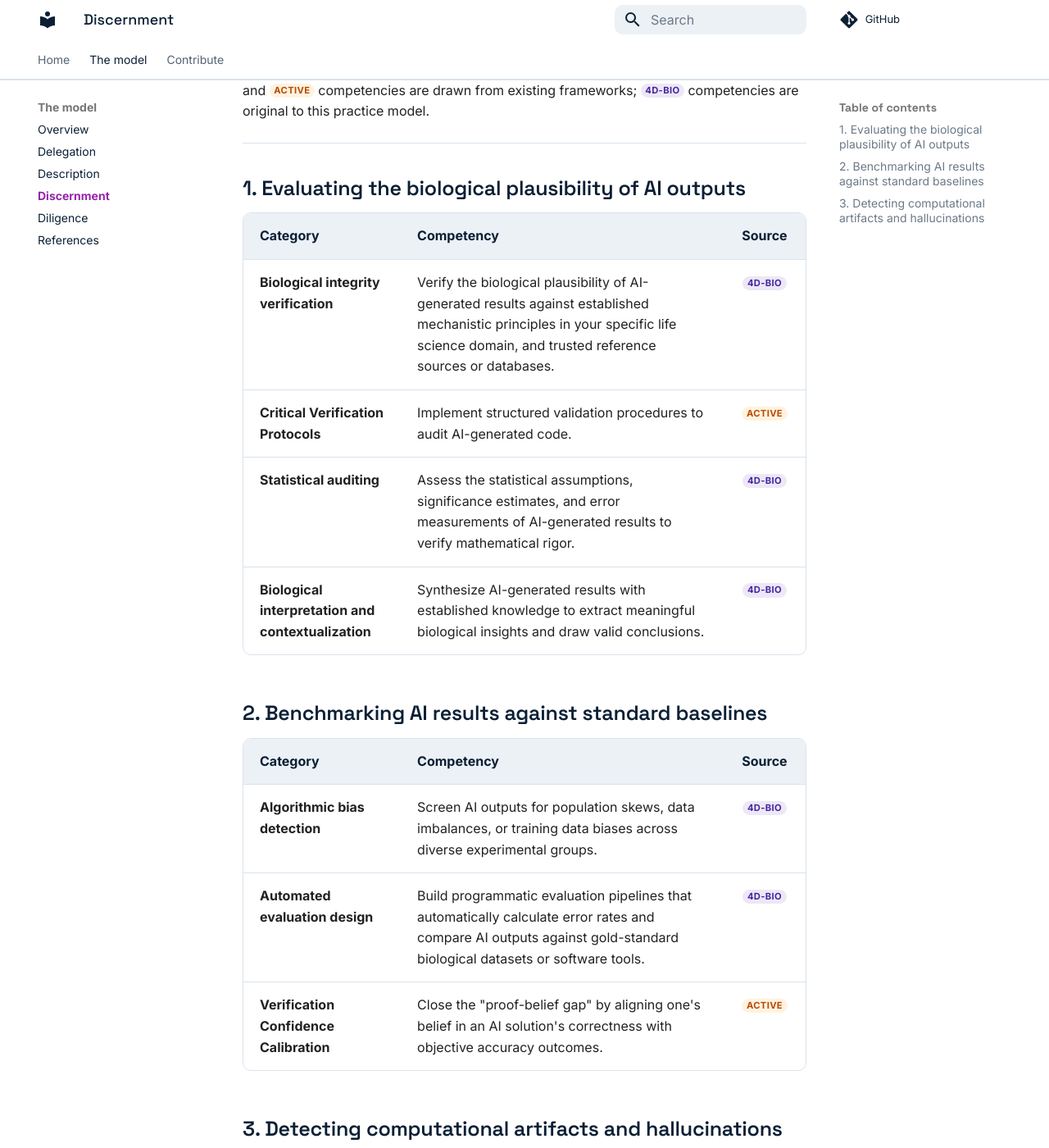
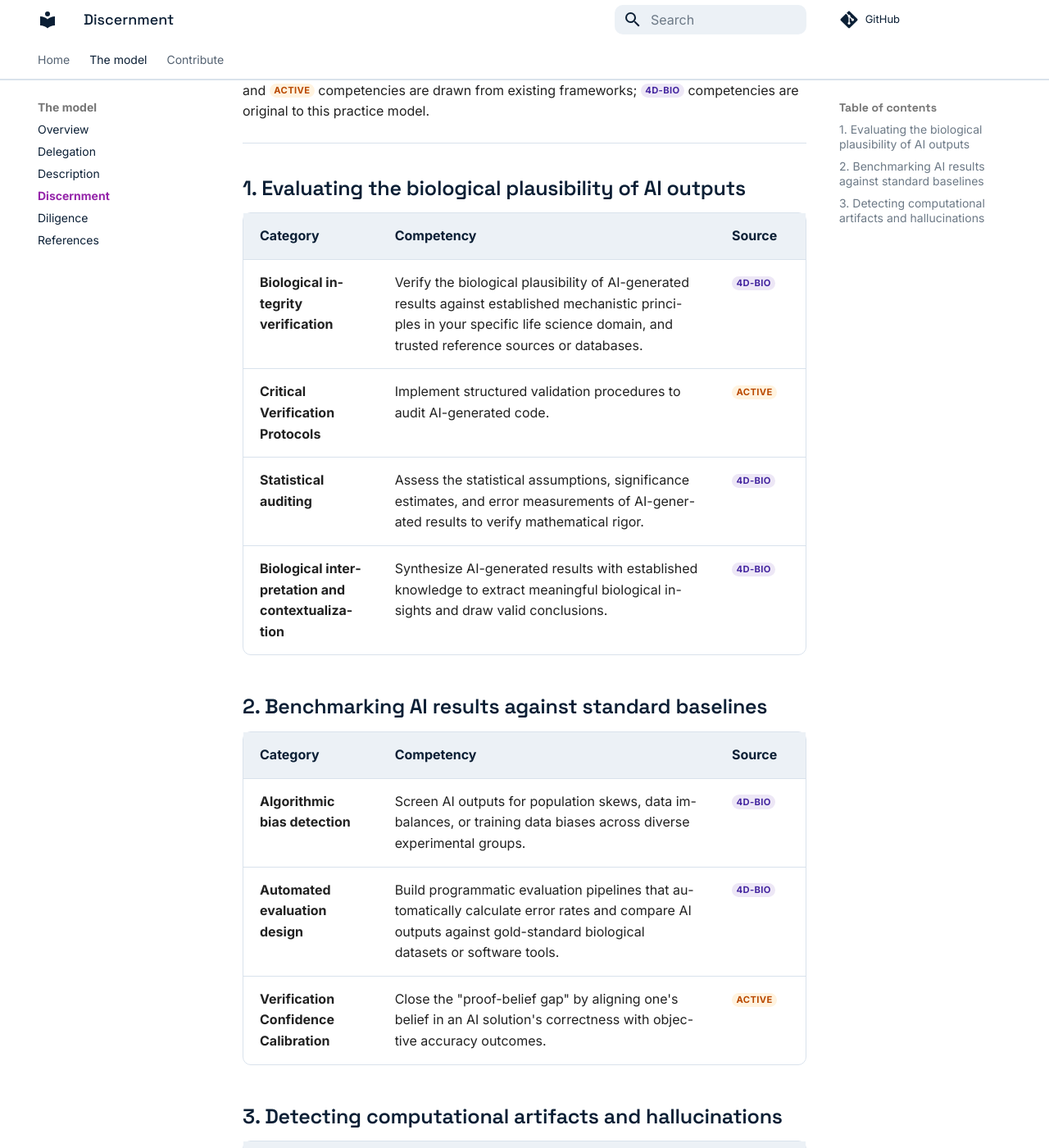
Before and after one commit to larisa-msoto/ai-bioinformatics-practice-model, an MkDocs documentation site: the page built from docs/discernment.md, in a window 1280 px wide and 1400 px high, scrolled down 508 px. Shown: the whole window at 82% size. Built offline with MkDocs 1.6.1 and Material for MkDocs 9.7.7, drawn with Linux system fonts in a browser that asks for light colours; comment, search, counter and statistics services are not loaded.

Commit message:
makeover

```diff
--- a/docs/discernment.md
+++ b/docs/discernment.md
@@ -16,7 +16,7 @@ In the tables below, the **Source** column shows where each competency comes fro
 ## 1. Evaluating the biological plausibility of AI outputs
 
 | Category | Competency | Source |
-| --- | --- | :---: |
+| --- | --- | --- |
 | **Biological integrity verification** | Verify the biological plausibility of AI-generated results against established mechanistic principles in your specific life science domain, and trusted reference sources or databases. | <span class="tag tag-4dbio">4D-Bio</span> |
 | **Critical Verification Protocols** | Implement structured validation procedures to audit AI-generated code. | <span class="tag tag-active">ACTIVE</span> |
 | **Statistical auditing** | Assess the statistical assumptions, significance estimates, and error measurements of AI-generated results to verify mathematical rigor. | <span class="tag tag-4dbio">4D-Bio</span> |
@@ -25,7 +25,7 @@ In the tables below, the **Source** column shows where each competency comes fro
 ## 2. Benchmarking AI results against standard baselines
 
 | Category | Competency | Source |
-| --- | --- | :---: |
+| --- | --- | --- |
 | **Algorithmic bias detection** | Screen AI outputs for population skews, data imbalances, or training data biases across diverse experimental groups. | <span class="tag tag-4dbio">4D-Bio</span> |
 | **Automated evaluation design** | Build programmatic evaluation pipelines that automatically calculate error rates and compare AI outputs against gold-standard biological datasets or software tools. | <span class="tag tag-4dbio">4D-Bio</span> |
 | **Verification Confidence Calibration** | Close the "proof-belief gap" by aligning one's belief in an AI solution's correctness with objective accuracy outcomes. | <span class="tag tag-active">ACTIVE</span> |
@@ -33,7 +33,7 @@ In the tables below, the **Source** column shows where each competency comes fro
 ## 3. Detecting computational artifacts and hallucinations
 
 | Category | Competency | Source |
-| --- | --- | :---: |
+| --- | --- | --- |
 | **Hallucination detection** | Identify fabricated data, non-existent literature citations, or flawed logical loops within AI text and code outputs. | <span class="tag tag-4dbio">4D-Bio</span> |
 | **Collaborative code review** | Engage in structured peer code reviews, pull requests, and issue tracking on GitHub to systematically verify the accuracy and logic of AI-generated code in an iterative manner throughout the project's lifecycle. | <span class="tag tag-4dbio">4D-Bio</span> |
 | **Code auditing and debugging** | Audit AI-generated scripts line-by-line to expose syntax errors, silent logical bugs, or hardcoded variables before running them. | <span class="tag tag-4dbio">4D-Bio</span> |
--- a/docs/stylesheets/extra.css
+++ b/docs/stylesheets/extra.css
@@ -240,13 +240,34 @@ button:focus-visible,
 }
 
 /* ---- Tables --------------------------------------------------- */
+/* Fit-to-page, wrapping tables: the table always spans the content width,
+   `table-layout: fixed` makes columns honour the widths set below instead
+   of stretching to fit their text, and long cell text wraps onto multiple
+   lines. No sideways scrolling. */
+.md-typeset .md-typeset__table {
+  display: block;
+  width: 100%;
+  overflow-x: auto;   /* safety net only; the table below fits on its own */
+}
 .md-typeset table:not([class]) {
+  display: table;
+  width: 100%;
+  table-layout: fixed;
   border: 1px solid var(--abp-alice);
   border-radius: var(--abp-radius);
   border-collapse: separate;
   border-spacing: 0;
   box-shadow: none;
   font-size: 0.8rem;
+}
+.md-typeset table:not([class]) th,
+.md-typeset table:not([class]) td {
+  text-align: left;
+  vertical-align: top;
+  white-space: normal;
+  overflow-wrap: break-word;
+  word-break: normal;
+  hyphens: auto;
 }
 .md-typeset table:not([class]) th {
   background-color: var(--abp-alice-50);
@@ -260,23 +281,32 @@ button:focus-visible,
 .md-typeset table:not([class]) tbody tr:first-child td {
   border-top: none;
 }
+.md-typeset table:not([class]) tbody tr:hover {
+  background-color: var(--abp-alice-50);
+}
+
+/* Two-column tables: narrow label column, wide description column. */
 .md-typeset table:not([class]) th:first-child,
 .md-typeset table:not([class]) td:first-child {
-  width: 28%;
-  vertical-align: top;
+  width: 30%;
 }
-.md-typeset table:not([class]) td:nth-child(2) {
-  vertical-align: top;
+
+/* Three-column tables (Category | Competency | Source): give the outer
+   columns fixed room and let the middle text column take the rest.
+   `:nth-last-child(3)` / `:nth-child(3):last-child` match only rows that
+   have exactly three cells, so two-column tables are untouched. */
+.md-typeset table:not([class]) th:first-child:nth-last-child(3),
+.md-typeset table:not([class]) td:first-child:nth-last-child(3) {
+  width: 24%;
 }
-.md-typeset table:not([class]) th:last-child,
-.md-typeset table:not([class]) td:last-child {
-  width: 1%;
+.md-typeset table:not([class]) th:nth-child(3):last-child,
+.md-typeset table:not([class]) td:nth-child(3):last-child {
+  width: 5.5rem;
+}
+
+/* Keep the source pill itself on one line inside its wrapping cell. */
+.md-typeset table:not([class]) .tag {
   white-space: nowrap;
-  text-align: center;
-  vertical-align: top;
-}
-.md-typeset table:not([class]) tbody tr:hover {
-  background-color: var(--abp-alice-50);
 }
 
 /* ---- Code ---------------------------------------------------------- */
```
Also changed, not shown: docs/delegation.md (+3 -3 lines), docs/description.md (+3 -3 lines), docs/diligence.md (+6 -6 lines).
